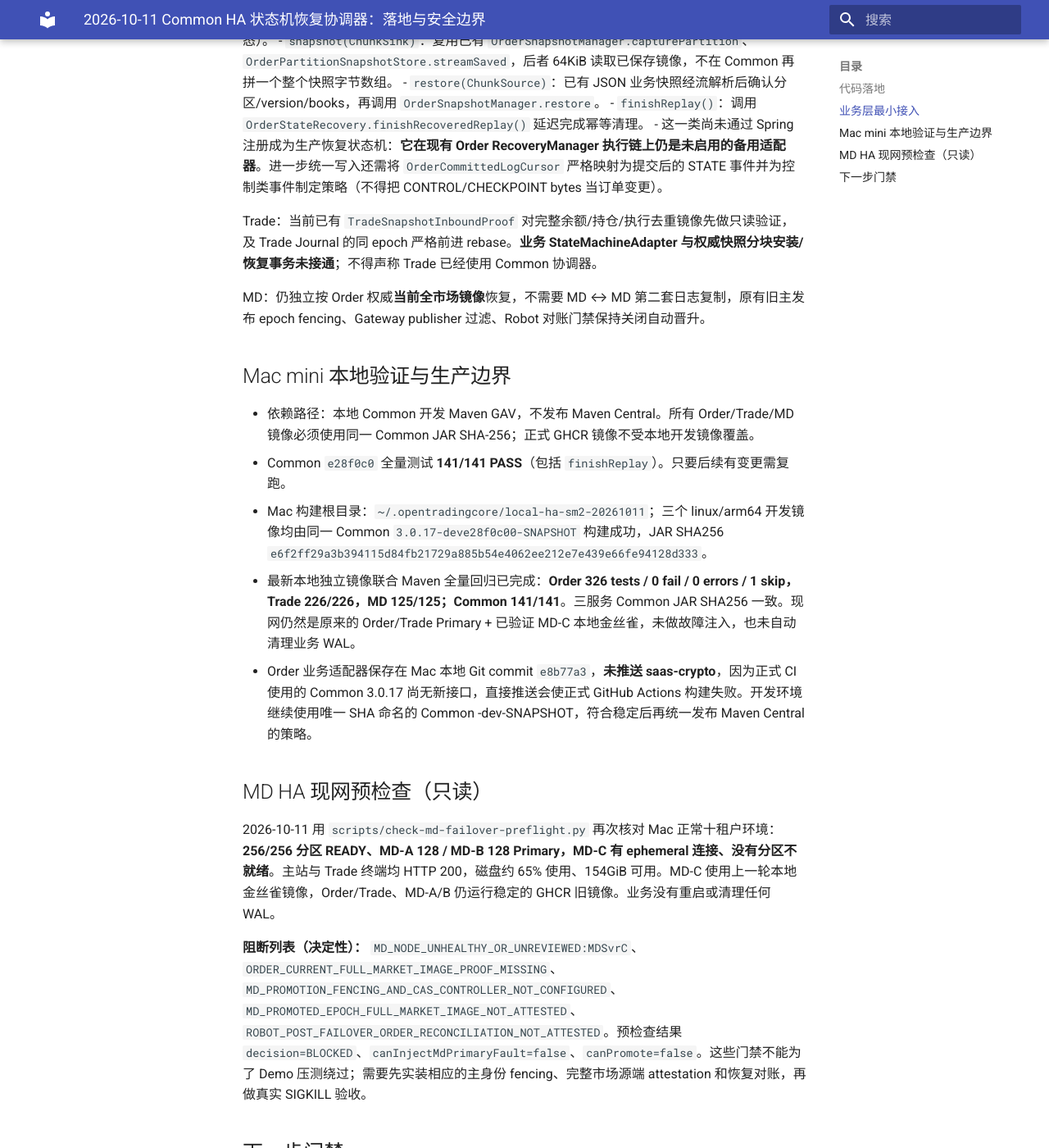
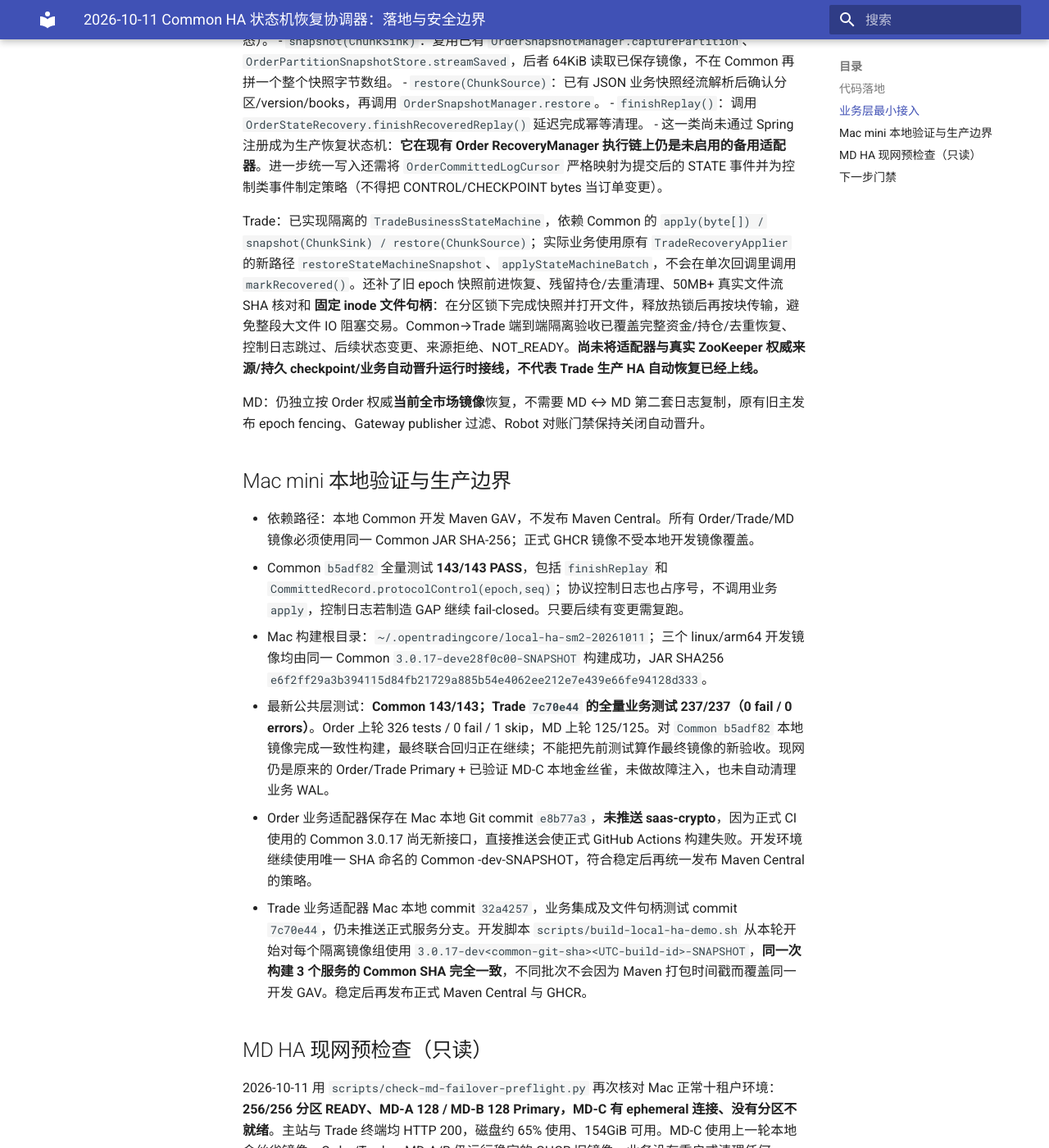
Before and after one commit to bliplink/dc-quant-deploy, an MkDocs documentation site: the page built from docs/COMMON_STATE_MACHINE_RECOVERY_IMPLEMENTATION_20261011.zh-CN.md, in a window 1280 px wide and 1400 px high, scrolled down 928 px. Shown: the whole window at 82% size. Built offline with MkDocs 1.6.1 and Material for MkDocs 9.7.7, drawn with Linux system fonts in a browser that asks for light colours; some of the changed text lies outside the part shown.

Commit message:
dev(ha): isolate every local Common build and document Trade state-machine recovery proof

```diff
--- a/docs/COMMON_STATE_MACHINE_RECOVERY_IMPLEMENTATION_20261011.zh-CN.md
+++ b/docs/COMMON_STATE_MACHINE_RECOVERY_IMPLEMENTATION_20261011.zh-CN.md
@@ -21,17 +21,19 @@ Order 工作树 `com.app.dc.ordersvr` 增加**待发布**的 `OrderBusinessState
 - `finishReplay()`：调用 `OrderStateRecovery.finishRecoveredReplay()` 延迟完成幂等清理。
 - 这一类尚未通过 Spring 注册成为生产恢复状态机：**它在现有 Order RecoveryManager 执行链上仍是未启用的备用适配器**。进一步统一写入还需将 `OrderCommittedLogCursor` 严格映射为提交后的 STATE 事件并为控制类事件制定策略（不得把 CONTROL/CHECKPOINT bytes 当订单变更）。
 
-Trade：当前已有 `TradeSnapshotInboundProof` 对完整余额/持仓/执行去重镜像先做只读验证，及 Trade Journal 的同 epoch 严格前进 rebase。**业务 StateMachineAdapter 与权威快照分块安装/恢复事务未接通**；不得声称 Trade 已经使用 Common 协调器。
+Trade：已实现隔离的 `TradeBusinessStateMachine`，依赖 Common 的 `apply(byte[]) / snapshot(ChunkSink) / restore(ChunkSource)`；实际业务使用原有 `TradeRecoveryApplier` 的新路径 `restoreStateMachineSnapshot`、`applyStateMachineBatch`，不会在单次回调里调用 `markRecovered()`。还补了旧 epoch 快照前进恢复、残留持仓/去重清理、50MB+ 真实文件流 SHA 核对和 **固定 inode 文件句柄**：在分区锁下完成快照并打开文件，释放热锁后再按块传输，避免整段大文件 IO 阻塞交易。Common→Trade 端到端隔离验收已覆盖完整资金/持仓/去重恢复、控制日志跳过、后续状态变更、来源拒绝、NOT_READY。**尚未将适配器与真实 ZooKeeper 权威来源/持久 checkpoint/业务自动晋升运行时接线，不代表 Trade 生产 HA 自动恢复已经上线。**
 
 MD：仍独立按 Order 权威**当前全市场镜像**恢复，不需要 MD ↔ MD 第二套日志复制，原有旧主发布 epoch fencing、Gateway publisher 过滤、Robot 对账门禁保持关闭自动晋升。
 
 ## Mac mini 本地验证与生产边界
 
 - 依赖路径：本地 Common 开发 Maven GAV，不发布 Maven Central。所有 Order/Trade/MD 镜像必须使用同一 Common JAR SHA-256；正式 GHCR 镜像不受本地开发镜像覆盖。
-- Common `e28f0c0` 全量测试 **141/141 PASS**（包括 `finishReplay`）。只要后续有变更需复跑。
+- Common `b5adf82` 全量测试 **143/143 PASS**，包括 `finishReplay` 和 `CommittedRecord.protocolControl(epoch,seq)`；协议控制日志也占序号，不调用业务 `apply`，控制日志若制造 GAP 继续 fail-closed。只要后续有变更需复跑。
 - Mac 构建根目录：`~/.opentradingcore/local-ha-sm2-20261011`；三个 linux/arm64 开发镜像均由同一 Common `3.0.17-deve28f0c00-SNAPSHOT` 构建成功，JAR SHA256 `e6f2ff29a3b394115d84fb21729a885b54e4062ee212e7e439e66fe94128d333`。
-- 最新本地独立镜像联合 Maven 全量回归已完成：**Order 326 tests / 0 fail / 0 errors / 1 skip，Trade 226/226，MD 125/125；Common 141/141**。三服务 Common JAR SHA256 一致。现网仍然是原来的 Order/Trade Primary + 已验证 MD-C 本地金丝雀，未做故障注入，也未自动清理业务 WAL。
+- 最新公共层测试：**Common 143/143；Trade `7c70e44` 的全量业务测试 237/237（0 fail / 0 errors）**。Order 上轮 326 tests / 0 fail / 1 skip，MD 上轮 125/125。对 `Common b5adf82` 本地镜像完成一致性构建，最终联合回归正在继续；不能把先前测试算作最终镜像的新验收。现网仍是原来的 Order/Trade Primary + 已验证 MD-C 本地金丝雀，未做故障注入，也未自动清理业务 WAL。
 - Order 业务适配器保存在 Mac 本地 Git commit `e8b77a3`，**未推送 saas-crypto**，因为正式 CI 使用的 Common 3.0.17 尚无新接口，直接推送会使正式 GitHub Actions 构建失败。开发环境继续使用唯一 SHA 命名的 Common -dev-SNAPSHOT，符合稳定后再统一发布 Maven Central 的策略。
+- Trade 业务适配器 Mac 本地 commit `32a4257`，业务集成及文件句柄测试 commit `7c70e44`，仍未推送正式服务分支。开发脚本 `scripts/build-local-ha-demo.sh` 从本轮开始对每个隔离镜像组使用 `3.0.17-dev<common-git-sha><UTC-build-id>-SNAPSHOT`，**同一次构建 3 个服务的 Common SHA 完全一致**，不同批次不会因为 Maven 打包时间戳而覆盖同一开发 GAV。稳定后再发布正式 Maven Central 与 GHCR。
+
 
 ## MD HA 现网预检查（只读）
 
@@ -41,7 +43,7 @@ MD：仍独立按 Order 权威**当前全市场镜像**恢复，不需要 MD ↔
 
 ## 下一步门禁
 
-1. 真正将 Order/Trade 的业务恢复流程封装为 `StateMachineFactory` 注入 Common，通过隔离账户/订单簿恢复、一致性/幂等校验、rollback marker 恢复链条。
+1. Order/Trade 业务适配器和公共状态机接口的隔离测试已完成；**下一步是真正将其接入生产分区生命周期**：Spring Factory 注入、可信 `CommittedLogSource` 的 `STATE_BATCH` / protocol control 分类、快照阶段不可抢占、持久 checkpoint、真实 ZK fencing/独占屏障与 readiness 双重验收。业务存储操作和恢复状态不要在 Common 中另造逻辑。
 2. 统一 Common `CommittedLogSource` 来源、主权威 HEAD、应用前后分区排他锁；无 GAP 才 READY。
 3. 落实 2 天归档策略：可信 snapshot 覆盖 + 全部仍需补偿的消费者水位 + 文件关闭/无句柄 + 回滚证明，不能按日期直接删含业务 `.cq4`。
 4. MD HA 在 Order 的全市场权威证明与旧主已停止发布、Gateway epoch fencing 就绪之前不能打开。优先用同版本镜像在 Demo 冷重建后验证 10 租户 Robot 持续运行，再故障注入。
```
Also changed, not shown: 1 other file.
